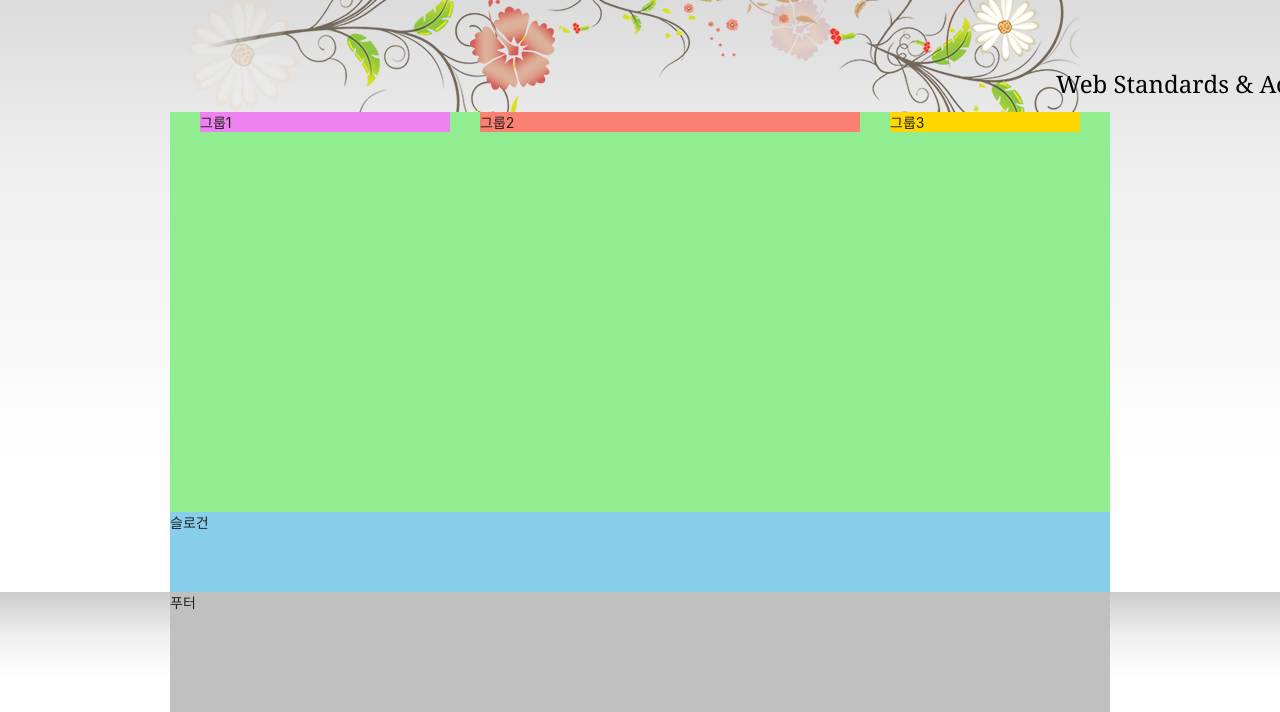
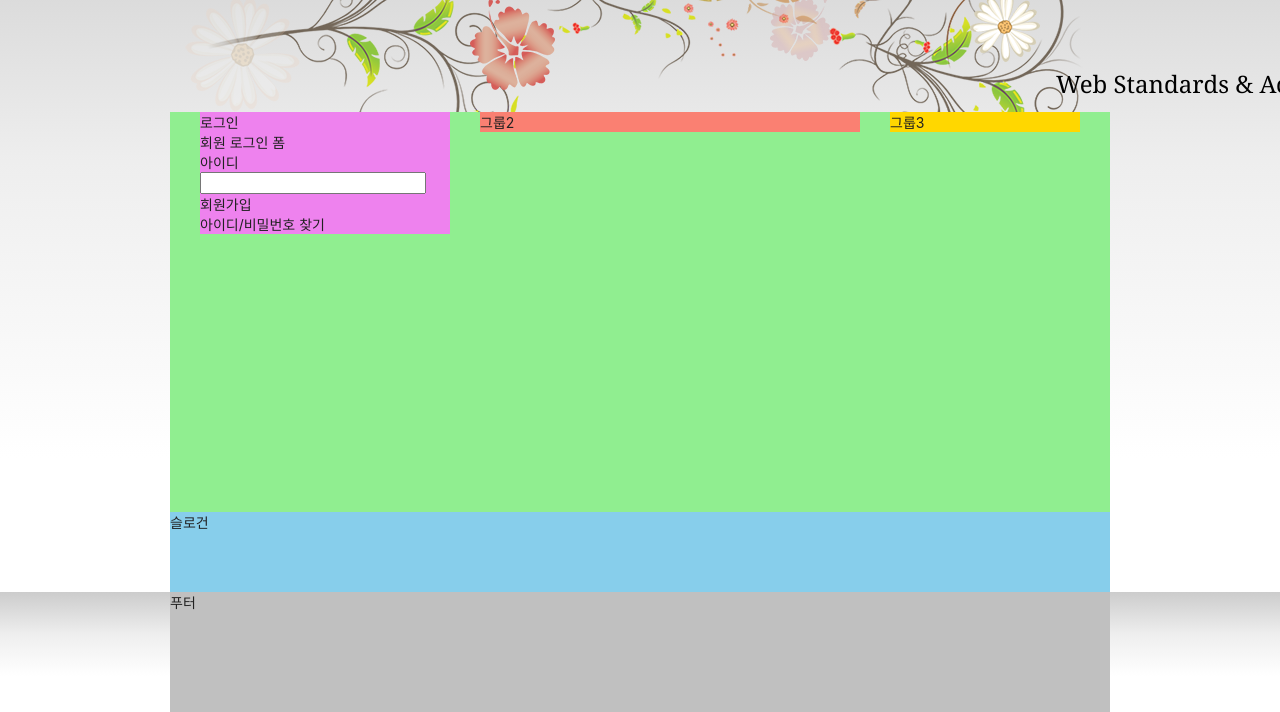
Before and after one commit to senasoon/HTML5, a plain HTML site: page index.html in a window 1280 px wide. Shown: the part 135-847 px from the top of the page. Drawn offline with Linux system fonts and the light colour scheme; files whose address does not match are found by name; a web font is replaced by a local one.

Commit message:
아이디 마크업

```diff
--- a/index.html
+++ b/index.html
@@ -151,7 +151,24 @@
       <div class="visual-text">Web Standards &amp; Accessibility</div>
     </div>
     <main class="main">
-      <div class="group group1">그룹1</div>
+      <div class="group group1">
+        <section class="login">
+          <h2 class="login-title">로그인</h2>
+          <form action="" class="login-form">
+            <fieldset>
+              <legend>회원 로그인 폼</legend>
+            </fieldset>
+            <div class="user-email">
+              <label for="userEmail">아이디</label
+              ><input type="email" id="userEmail" />
+            </div>
+          </form>
+          <ul class="sign">
+            <li><a href="/">회원가입</a></li>
+            <li><a href="/">아이디/비밀번호 찾기</a></li>
+          </ul>
+        </section>
+      </div>
       <div class="group group2">그룹2</div>
       <div class="group group3">그룹3</div>
     </main>
```
